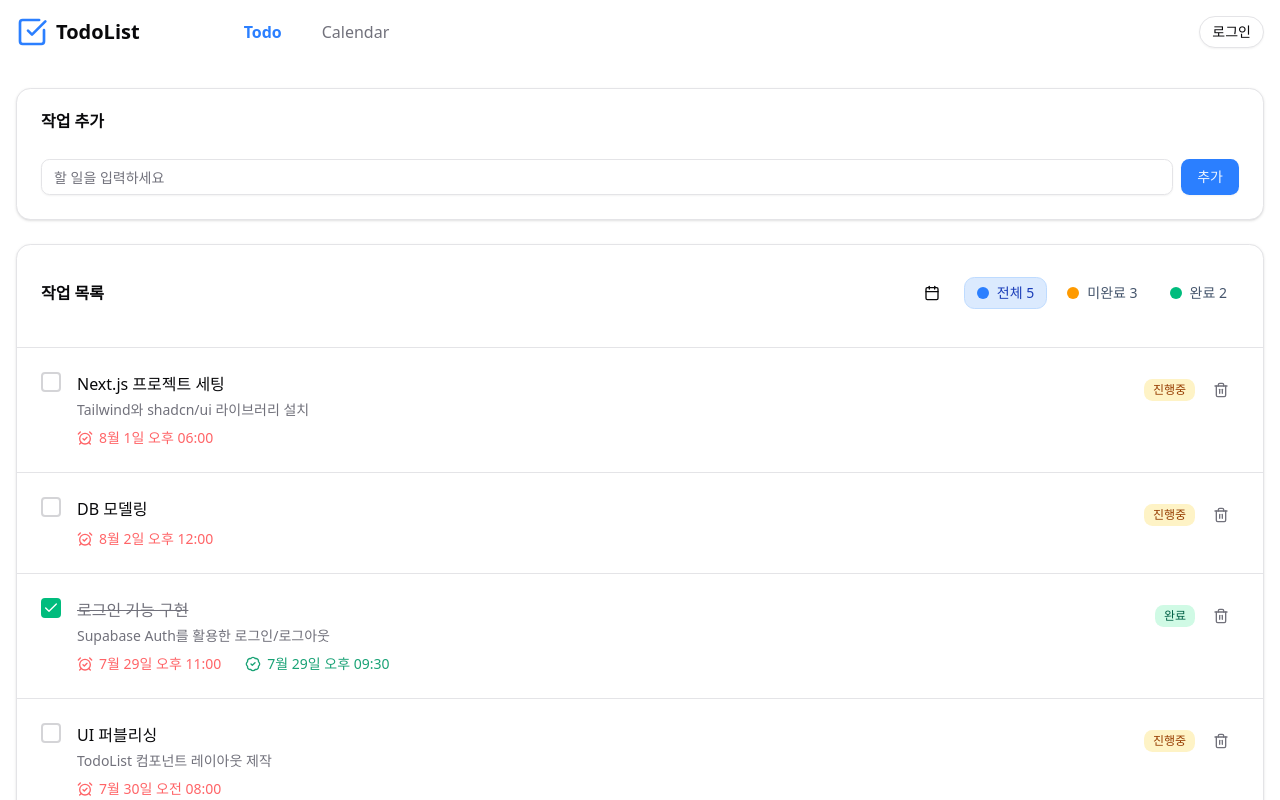
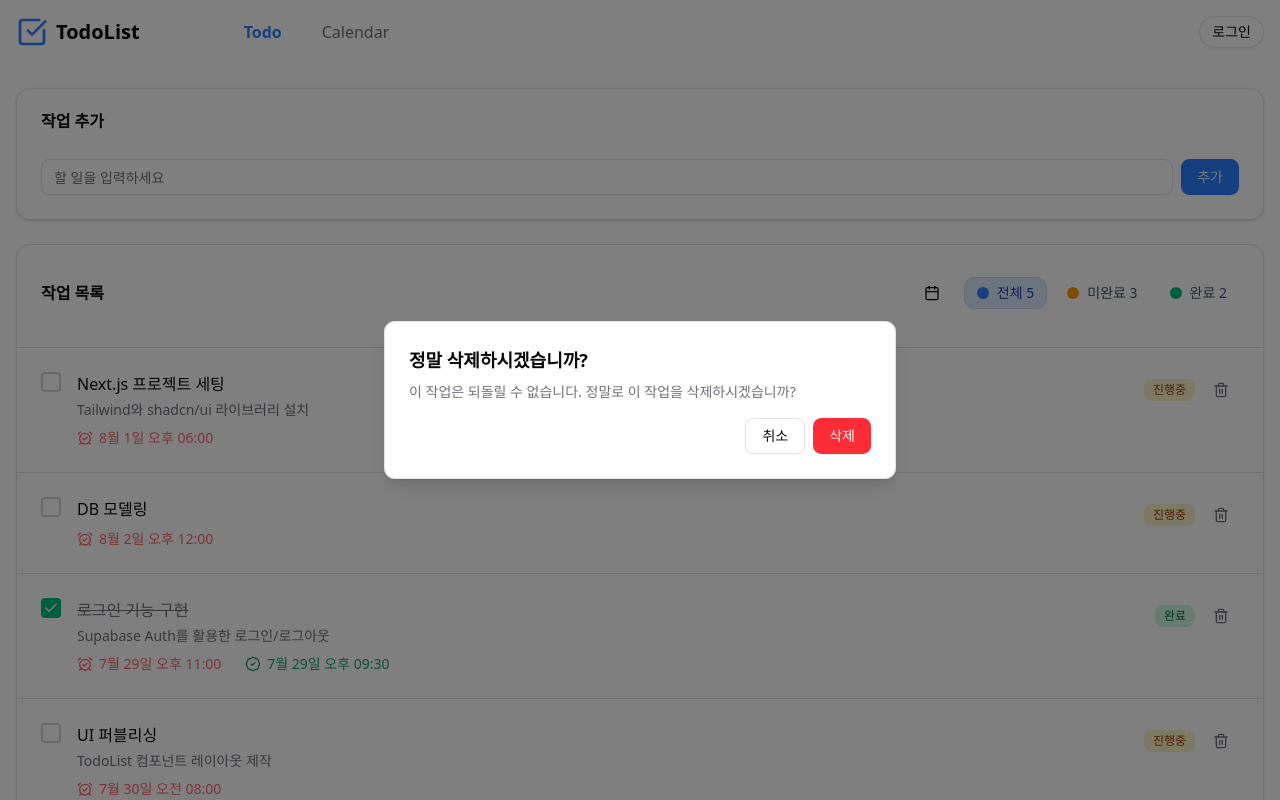
Before and after one commit to jchyng/todo-list, a Next.js app: page /todo in a window 1280 px wide. Both pictures are taken after a click on the button 1221 px from the left and 390 px from the top of the page. Shown: the top 800 px of the page. Built offline with nearby package versions, Linux system fonts and the light colour scheme.

Commit message:
todo Item 삭제 버튼에 alert dialog 연결

```diff
--- a/package.json
+++ b/package.json
@@ -9,6 +9,7 @@
     "lint": "next lint"
   },
   "dependencies": {
+    "@radix-ui/react-alert-dialog": "^1.1.14",
     "@radix-ui/react-avatar": "^1.1.10",
     "@radix-ui/react-checkbox": "^1.3.2",
     "@radix-ui/react-dialog": "^1.1.14",
--- a/src/app/(main)/todo/page.jsx
+++ b/src/app/(main)/todo/page.jsx
@@ -22,17 +22,20 @@ import {
   PopoverTrigger,
 } from "@/components/ui/popover";
 import {
-  Select,
-  SelectTrigger,
-  SelectContent,
-  SelectItem,
-  SelectValue,
-} from "@/components/ui/select";
+  AlertDialog,
+  AlertDialogAction,
+  AlertDialogCancel,
+  AlertDialogContent,
+  AlertDialogDescription,
+  AlertDialogFooter,
+  AlertDialogHeader,
+  AlertDialogTitle,
+  AlertDialogTrigger,
+} from "@/components/ui/alert-dialog";
 
 import {
   ClipboardList,
   Check,
-  Edit,
   Trash2,
   BadgeCheck,
   AlarmCheck,
@@ -45,6 +48,13 @@ import { ko } from "date-fns/locale";
 import data from "./data.json";
 
 import { useState } from "react";
+import {
+  Select,
+  SelectContent,
+  SelectItem,
+  SelectTrigger,
+  SelectValue,
+} from "@/components/ui/select";
 
 export default function TodoPage() {
   return (
@@ -274,6 +284,8 @@ function TodoItem({ todo }) {
         >
           {completed ? "완료" : "진행중"}
         </Badge>
+        <AlertDialog>
+          <AlertDialogTrigger asChild>
             <Button
               variant="ghost"
               size="icon"
@@ -281,6 +293,22 @@ function TodoItem({ todo }) {
             >
               <Trash2 className="w-4 h-4" />
             </Button>
+          </AlertDialogTrigger>
+          <AlertDialogContent>
+            <AlertDialogHeader>
+              <AlertDialogTitle>정말 삭제하시겠습니까?</AlertDialogTitle>
+              <AlertDialogDescription>
+                이 작업은 되돌릴 수 없습니다. 정말로 이 작업을 삭제하시겠습니까?
+              </AlertDialogDescription>
+            </AlertDialogHeader>
+            <AlertDialogFooter>
+              <AlertDialogCancel>취소</AlertDialogCancel>
+              <AlertDialogAction className="bg-red-500 hover:bg-red-600">
+                삭제
+              </AlertDialogAction>
+            </AlertDialogFooter>
+          </AlertDialogContent>
+        </AlertDialog>
       </div>
     </div>
   );
--- /dev/null
+++ b/src/components/ui/alert-dialog.jsx
@@ -0,0 +1,138 @@
+"use client"
+
+import * as React from "react"
+import * as AlertDialogPrimitive from "@radix-ui/react-alert-dialog"
+
+import { cn } from "@/lib/utils"
+import { buttonVariants } from "@/components/ui/button"
+
+function AlertDialog({
+  ...props
+}) {
+  return <AlertDialogPrimitive.Root data-slot="alert-dialog" {...props} />;
+}
+
+function AlertDialogTrigger({
+  ...props
+}) {
+  return (<AlertDialogPrimitive.Trigger data-slot="alert-dialog-trigger" {...props} />);
+}
+
+function AlertDialogPortal({
+  ...props
+}) {
+  return (<AlertDialogPrimitive.Portal data-slot="alert-dialog-portal" {...props} />);
+}
+
+function AlertDialogOverlay({
+  className,
+  ...props
+}) {
+  return (
+    <AlertDialogPrimitive.Overlay
+      data-slot="alert-dialog-overlay"
+      className={cn(
+        "data-[state=open]:animate-in data-[state=closed]:animate-out data-[state=closed]:fade-out-0 data-[state=open]:fade-in-0 fixed inset-0 z-50 bg-black/50",
+        className
+      )}
+      {...props} />
+  );
+}
+
+function AlertDialogContent({
+  className,
+  ...props
+}) {
+  return (
+    <AlertDialogPortal>
+      <AlertDialogOverlay />
+      <AlertDialogPrimitive.Content
+        data-slot="alert-dialog-content"
+        className={cn(
+          "bg-background data-[state=open]:animate-in data-[state=closed]:animate-out data-[state=closed]:fade-out-0 data-[state=open]:fade-in-0 data-[state=closed]:zoom-out-95 data-[state=open]:zoom-in-95 fixed top-[50%] left-[50%] z-50 grid w-full max-w-[calc(100%-2rem)] translate-x-[-50%] translate-y-[-50%] gap-4 rounded-lg border p-6 shadow-lg duration-200 sm:max-w-lg",
+          className
+        )}
+        {...props} />
+    </AlertDialogPortal>
+  );
+}
+
+function AlertDialogHeader({
+  className,
+  ...props
+}) {
+  return (
+    <div
+      data-slot="alert-dialog-header"
+      className={cn("flex flex-col gap-2 text-center sm:text-left", className)}
+      {...props} />
+  );
+}
+
+function AlertDialogFooter({
+  className,
+  ...props
+}) {
+  return (
+    <div
+      data-slot="alert-dialog-footer"
+      className={cn("flex flex-col-reverse gap-2 sm:flex-row sm:justify-end", className)}
+      {...props} />
+  );
+}
+
+function AlertDialogTitle({
+  className,
+  ...props
+}) {
+  return (
+    <AlertDialogPrimitive.Title
+      data-slot="alert-dialog-title"
+      className={cn("text-lg font-semibold", className)}
+      {...props} />
+  );
+}
+
+function AlertDialogDescription({
+  className,
+  ...props
+}) {
+  return (
+    <AlertDialogPrimitive.Description
+      data-slot="alert-dialog-description"
+      className={cn("text-muted-foreground text-sm", className)}
+      {...props} />
+  );
+}
+
+function AlertDialogAction({
+  className,
+  ...props
+}) {
+  return (<AlertDialogPrimitive.Action className={cn(buttonVariants(), className)} {...props} />);
+}
+
+function AlertDialogCancel({
+  className,
+  ...props
+}) {
+  return (
+    <AlertDialogPrimitive.Cancel
+      className={cn(buttonVariants({ variant: "outline" }), className)}
+      {...props} />
+  );
+}
+
+export {
+  AlertDialog,
+  AlertDialogPortal,
+  AlertDialogOverlay,
+  AlertDialogTrigger,
+  AlertDialogContent,
+  AlertDialogHeader,
+  AlertDialogFooter,
+  AlertDialogTitle,
+  AlertDialogDescription,
+  AlertDialogAction,
+  AlertDialogCancel,
+}
```
Also changed, not shown: 1 other file (tests, documents, lock files or other folders). Lines whose indentation alone changed are shown as unchanged.
